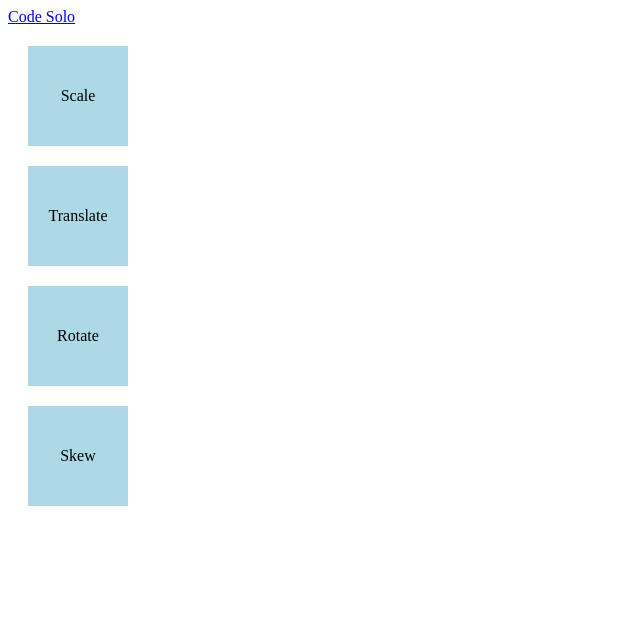
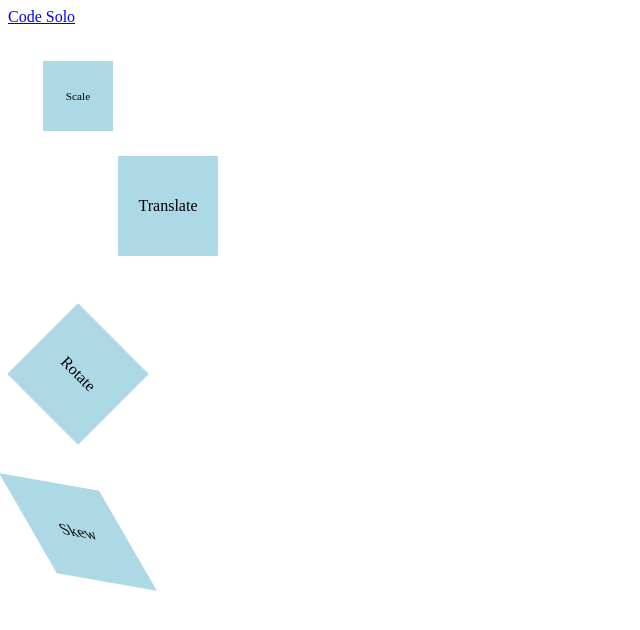
Before and after one commit to Academy-of-Innovative-Technology/03-2-css-transform-property-angelisemp, a plain HTML site: page index.html in a window 1280 px wide. Shown: the whole page, without its empty margins (0-640 px from the left). Drawn offline with Linux system fonts and the light colour scheme.

Commit message:
code along

```diff
--- a/style.css
+++ b/style.css
@@ -9,9 +9,30 @@
 
 /* ==== CODE ALONG ==== */
 
+#box1 {
+    scale: 0.7;
+}
 
+#box2 {
+    translate: 90px -10px;
+}
+
+#box3 {
+    rotate: 45deg;
+}
+
+#box4 {
+    transform: skew(30deg, 10deg);
+}
 
 /* ==== CODE SOLO ==== */
+
+#ind_box1 {
+    scale: 1.2;
+     rotate: 50deg;
+     background-color: rgb(255, 213, 235);
+     transform: skew(-0.06turn, 18deg);
+}
 
 /* Apply FOUR CSS transforms in total to make the boxes visually distinct and interesting. You can use scale, translate, rotate, and skew or even combine them. */
 
```
Also changed, not shown: code-solo.html (+3 -0 lines), index.html (+2 -0 lines).
